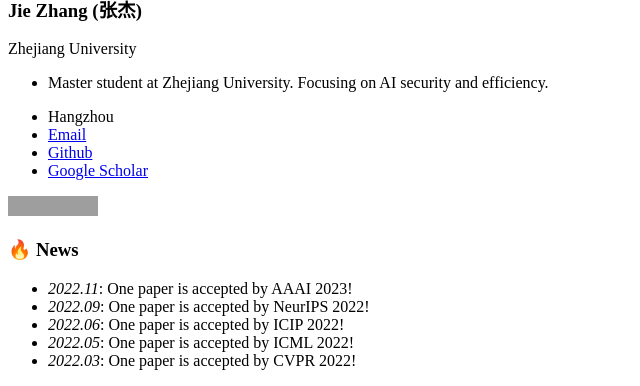
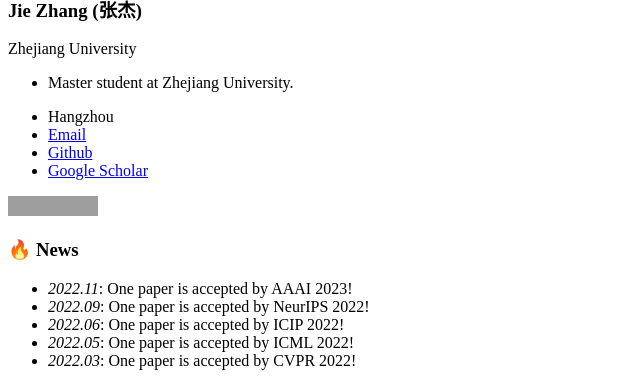
Before and after one commit to zj-jayzhang/zj-jayzhang.github.io, a Jekyll site: the page built from _pages/includes/news.md, in a window 1280 px wide, cut to the strip 548-934 px from the top of the page. Shown: the whole strip, without its empty margins (0-640 px from the left). Built offline with Jekyll 4.4.1, drawn with Linux system fonts in a browser that asks for light colours; our own code applies the rules of GitHub Pages for plain Markdown files; grey boxes are pictures that could not be loaded.

Commit message:
Update _config.yml

```diff
--- a/_config.yml
+++ b/_config.yml
@@ -7,7 +7,7 @@
 
 # Site Settings
 title                    : "Jie Zhang (张杰)"
-description              : "Master student at Zhejiang University. Focusing on AI security and efficiency."
+description              : "Master student at Zhejiang University. "
 repository               : "zj-jayzhang/zj-jayzhang.github.io"
 google_scholar_stats_use_cdn : true
 
```
